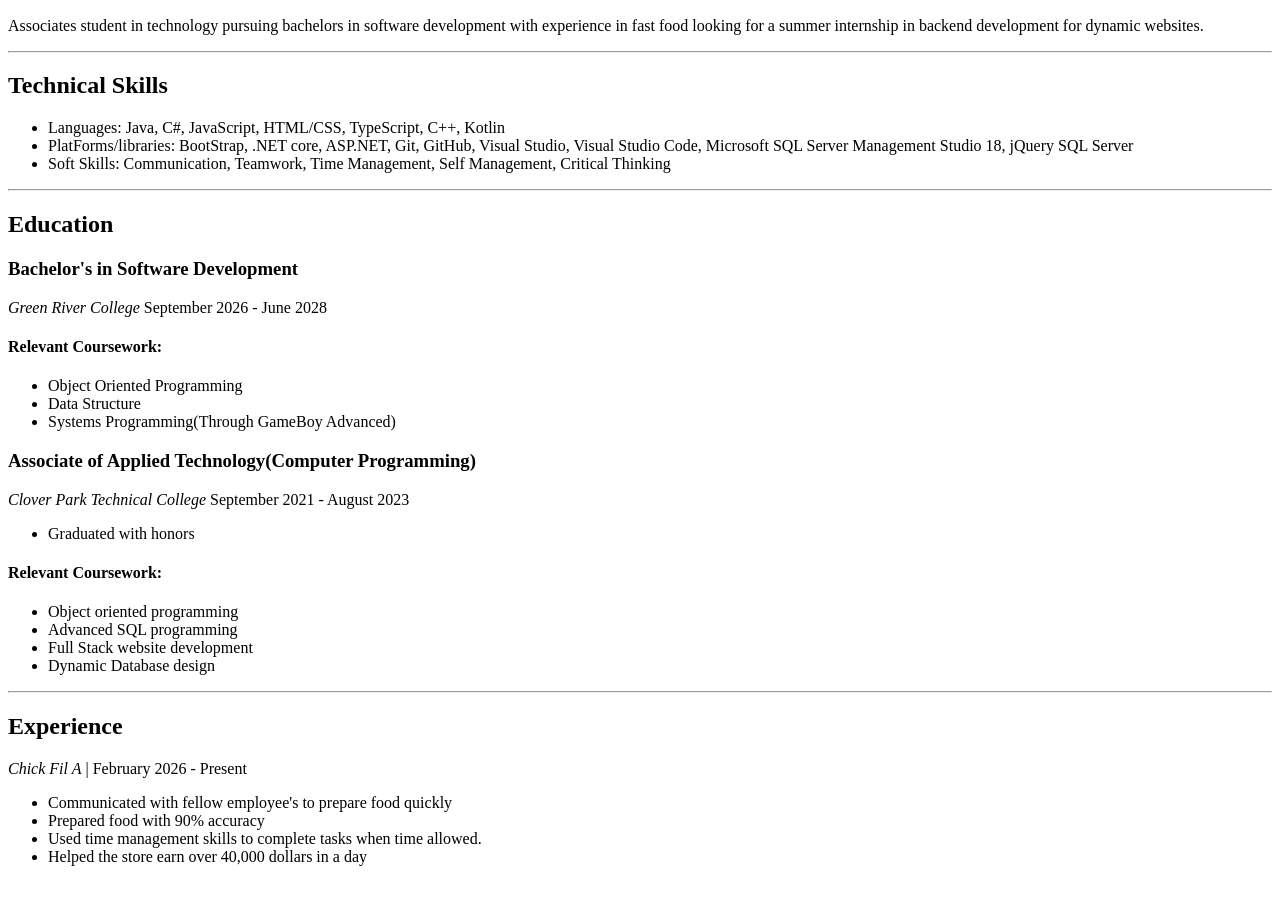
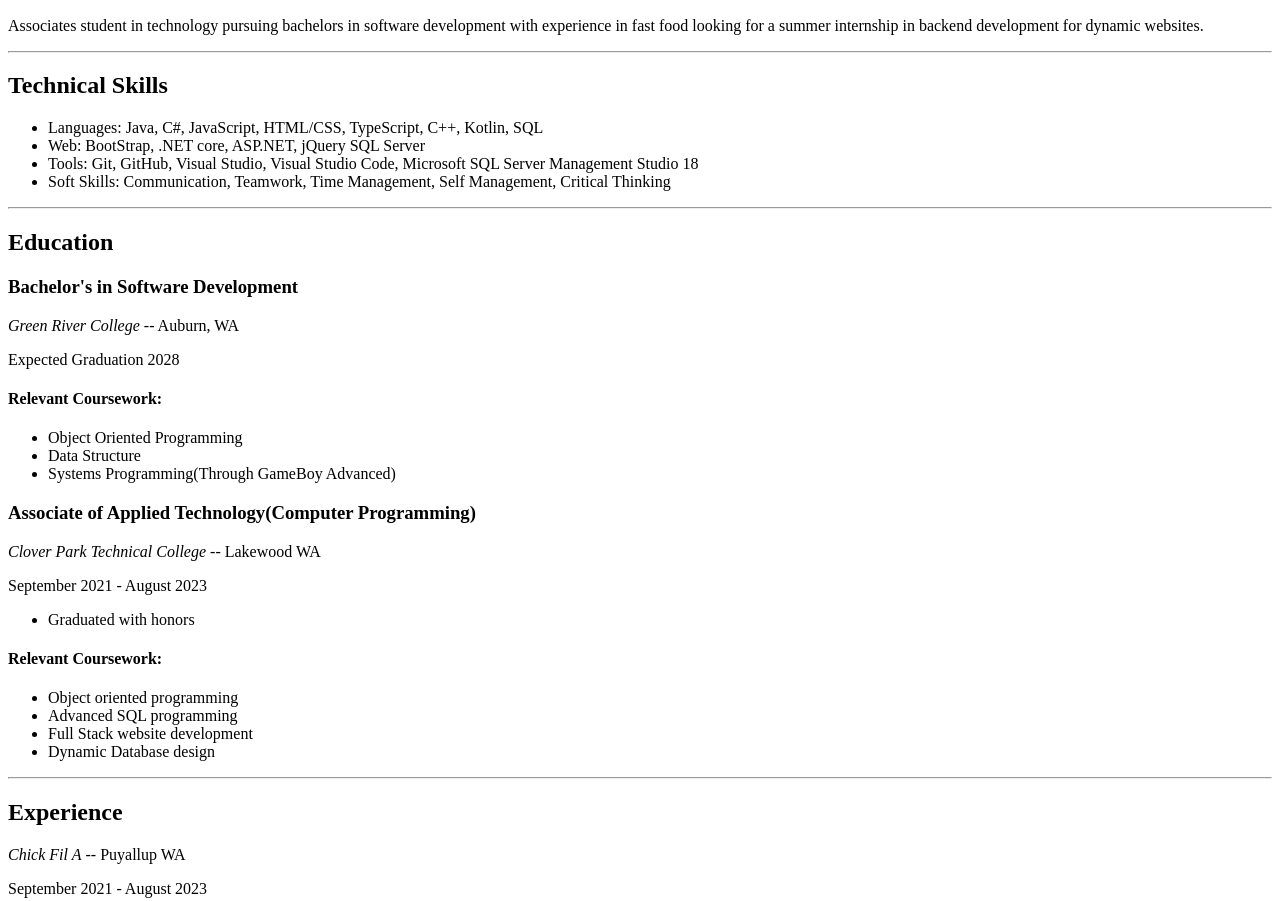
Before and after one commit to crex424/Resume, a plain HTML site: page index.html in a window 1280 px wide. Shown: the part 462-1363 px from the top of the page. Drawn offline with Linux system fonts and the light colour scheme.

Commit message:
Edited resume to further improve it

```diff
--- a/index.html
+++ b/index.html
@@ -19,14 +19,16 @@
     <hr>
     <h2>Technical Skills</h2>
     <ul>
-        <li>Languages: Java, C#, JavaScript, HTML/CSS, TypeScript, C++, Kotlin</li>
-        <li>PlatForms/libraries: BootStrap, .NET core, ASP.NET, Git, GitHub, Visual Studio, Visual Studio Code, Microsoft SQL Server Management Studio 18, jQuery SQL Server</li>
+        <li>Languages: Java, C#, JavaScript, HTML/CSS, TypeScript, C++, Kotlin, SQL</li>
+        <li>Web: BootStrap, .NET core, ASP.NET, jQuery SQL Server</li>
+        <li>Tools: Git, GitHub, Visual Studio, Visual Studio Code,  Microsoft SQL Server Management Studio 18</li>
         <li>Soft Skills: Communication, Teamwork, Time Management, Self Management, Critical Thinking</li>
     </ul>
     <hr>
     <h2>Education</h2>
     <h3>Bachelor's in Software Development</h3>
-    <p><i>Green River College</i> September 2026 - June 2028</p>
+    <p><i>Green River College</i> -- Auburn, WA</p>
+    <p>Expected Graduation 2028</p>
     <h4>Relevant Coursework:</h4>
     <ul>
         <li>Object Oriented Programming</li>
@@ -34,7 +36,8 @@
         <li>Systems Programming(Through GameBoy Advanced)</li>
     </ul>
     <h3>Associate of Applied Technology(Computer Programming)</h3>
-    <p><i>Clover Park Technical College</i> September 2021 - August 2023 </p>
+    <p><i>Clover Park Technical College</i> -- Lakewood WA</p>
+    <p>September 2021 - August 2023 </p>
     <ul>
         <li>Graduated with honors</li>
     </ul>
@@ -47,7 +50,8 @@
     </ul>
     <hr>
     <h2>Experience</h2>
-    <p><i>Chick Fil A</i> | February 2026 - Present</p>
+    <p><i>Chick Fil A</i> -- Puyallup WA</p>
+    <p>September 2021 - August 2023 </p>
     <ul>
         <li>Communicated with fellow employee's to prepare food quickly</li>
         <li>Prepared food with 90% accuracy</li>
```
